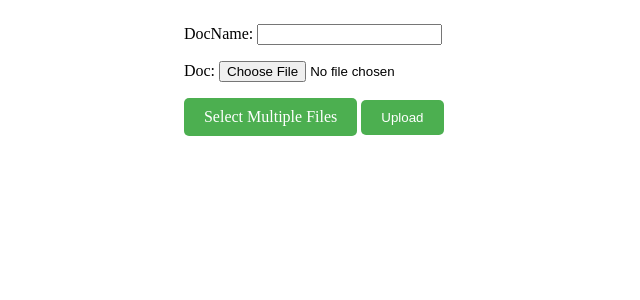
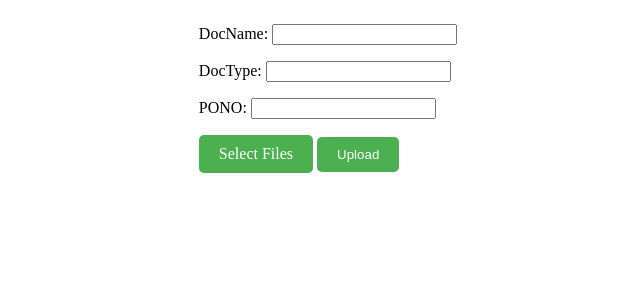
Before and after one commit to Nudnick007/rest-api-django, a Django app: page /upload/ in a window 1280 px wide. Shown: the top 300 px of the page, without its empty margins (312-952 px from the left). Run offline with Django 5.2, Linux system fonts and the light colour scheme.

Commit message:
added columns

```diff
--- a/django_main/app_main/forms.py
+++ b/django_main/app_main/forms.py
@@ -5,4 +5,4 @@ from .models import document
 class DetailsForm(forms.ModelForm):
     class Meta:
         model = document
-        fields = ('DocName', 'Doc')
+        fields = ('DocName', 'Doc','DocType','PONO')
--- a/django_main/app_main/models.py
+++ b/django_main/app_main/models.py
@@ -16,10 +16,11 @@ class PurchaseOrder(models.Model):
     Customer = models.CharField(max_length=255)
     IaSubmissionDate = models.DateField()
     InspectionDate = models.DateField()
+    doc=models.FileField
 
 class document(models.Model):
     Id = models.AutoField(primary_key=True)
     DocName = models.CharField(max_length=255)
     Doc = models.FileField(upload_to="app_main/files/",blank=True,null=True)
-    # DocType = models.CharField(max_length=255)
-    # PONO = models.ForeignKey('PurchaseOrder', on_delete=models.CASCADE)
+    DocType = models.CharField(max_length=255,null=True)
+    PONO = models.ForeignKey('PurchaseOrder', on_delete=models.CASCADE,null=True)
--- a/django_main/app_main/templates/upload.html
+++ b/django_main/app_main/templates/upload.html
@@ -40,10 +40,25 @@
 
     <div class="file-input-container">
         <form method="post" enctype="multipart/form-data">
-            {% csrf_token %}
-            {{ form.as_p }}
+            <input type="hidden" name="csrfmiddlewaretoken" value="GMXz0Icy5zSdr6gVOft0anE1Eh8dm8Ic2XZ29LT2pxj4kzvCamCF99U0wE5x7wDk">
+            <p>
+                <label for="id_DocName">DocName:</label>
+                <input type="text" name="DocName" maxlength="255" required="" id="id_DocName">
+            </p>
+            <p>
+                <label for="id_DocType">DocType:</label>
+                <input type="text" name="DocType" maxlength="255" required="" id="id_DocType">
+            </p>
+            <p>
+                <label for="id_PONO">PONO:</label>
+                <input type="text" name="PONO" maxlength="255" required="" id="id_PONO">
+            </p>
+            <!-- <p>
+                <label for="id_Doc">Doc:</label>
+                <input type="file" name="Doc" id="id_Doc">
+            </p> -->
             <input type="file" name="files" id="fileInput" class="file-input" multiple>
-            <label for="fileInput" class="custom-file-upload">Select Multiple Files</label>
+            <label for="fileInput" class="custom-file-upload">Select Files</label>
             <button type="submit">Upload</button>
         </form>
     </div>
--- a/django_main/app_main/views.py
+++ b/django_main/app_main/views.py
@@ -158,10 +158,17 @@ def upload_file(request):
     if request.method == "POST":
         form = DetailsForm(request.POST, request.FILES)
         if form.is_valid():
+            DocType = request.POST.get('DocType')
+            PONO = request.POST.get('PONO')
             # If multiple files are uploaded, iterate through them
             for file in request.FILES.getlist('files'):
                 # Create a new instance of DetailsForm for each file
-                form = DetailsForm(request.POST, {'DocName': file.name, 'Doc': file})
+                form = DetailsForm(request.POST, {
+                    'DocName': file.name,
+                    'Doc': file,
+                    'DocType': DocType,
+                    'PONO': PONO
+                    })
                 if form.is_valid():
                     form.save()
 
```
Also changed, not shown: django_main/app_main/migrations/0006_document_doctype_document_pono.py (added).
